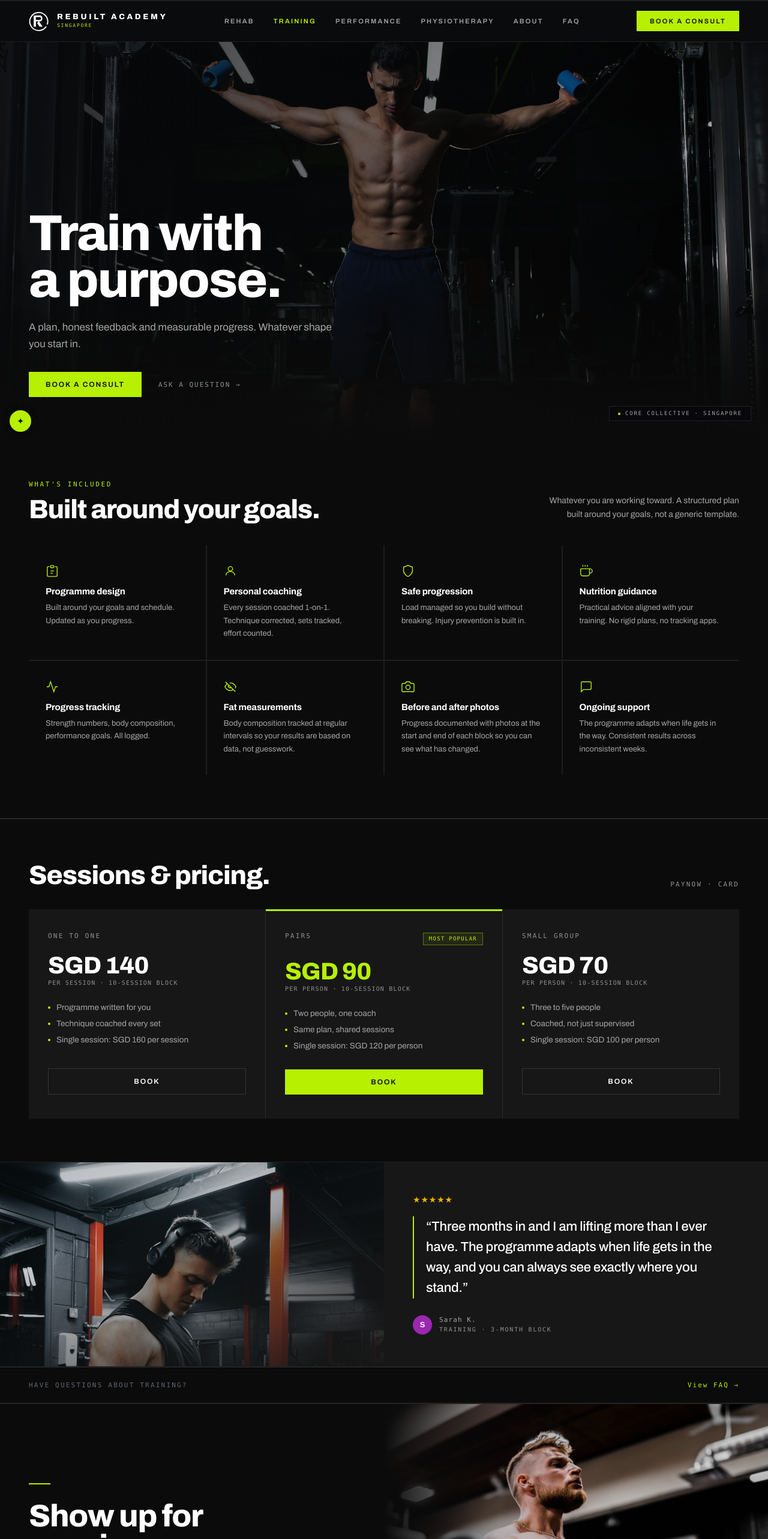
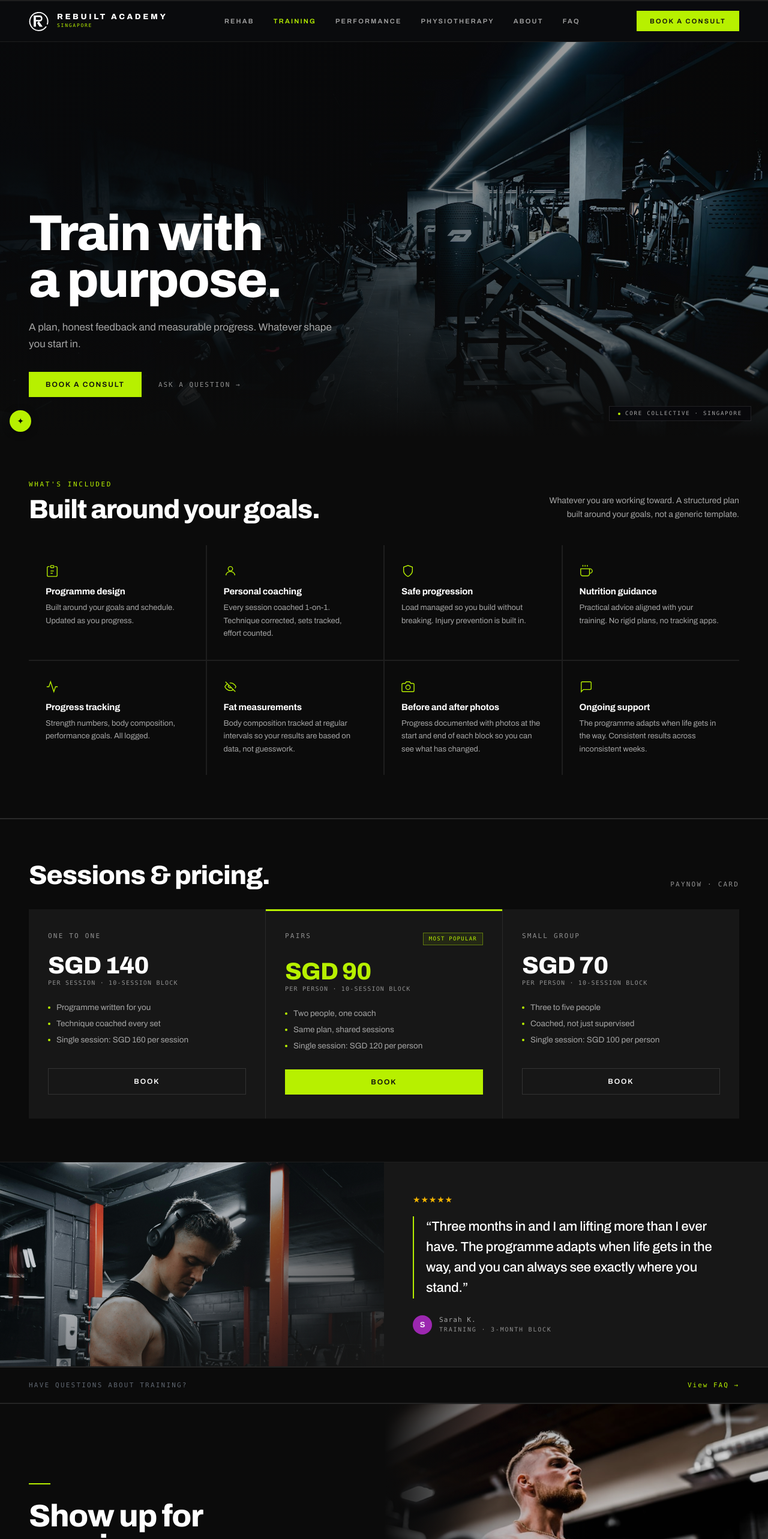
Before and after one commit to GOHSUNJIN/rebuilt, a Next.js app: page /strength in a window 1280 px wide. Shown: the top 2566 px of the page at 60% size. Built offline with nearby package versions, Linux system fonts and the light colour scheme.

Commit message:
Replace training page images with clothed/no-person options
Hero: dark atmospheric empty gym interior, no person (avoids shirtless entirely).
Testimonial: clothed male (black tank top, headphones) at dark dumbbell rack.

```diff
--- a/app/strength/page.tsx
+++ b/app/strength/page.tsx
@@ -50,7 +50,7 @@ export default function StrengthPage() {
       <ServiceHero
         imageSrc="/img/strength-hero.jpg"
         imageAlt="Personal training"
-        imagePosition="center 20%"
+        imagePosition="center 50%"
         heading={<>Train with a purpose.</>}
         subheading="A plan, honest feedback and measurable progress. Whatever shape you start in."
         bookHref="/book?service=strength"
@@ -72,7 +72,7 @@ export default function StrengthPage() {
       <ServiceTestimonial
         imageSrc="/img/strength-testimonial.jpg"
         imageAlt="Training session"
-        imagePosition="center 25%"
+        imagePosition="center 30%"
         quote="Three months in and I am lifting more than I ever have. The programme adapts when life gets in the way, and you can always see exactly where you stand."
         initial="S" name="Sarah K." role="TRAINING · 3-MONTH BLOCK"
       />
```
Also changed, not shown: public/img/strength-hero.jpg.
